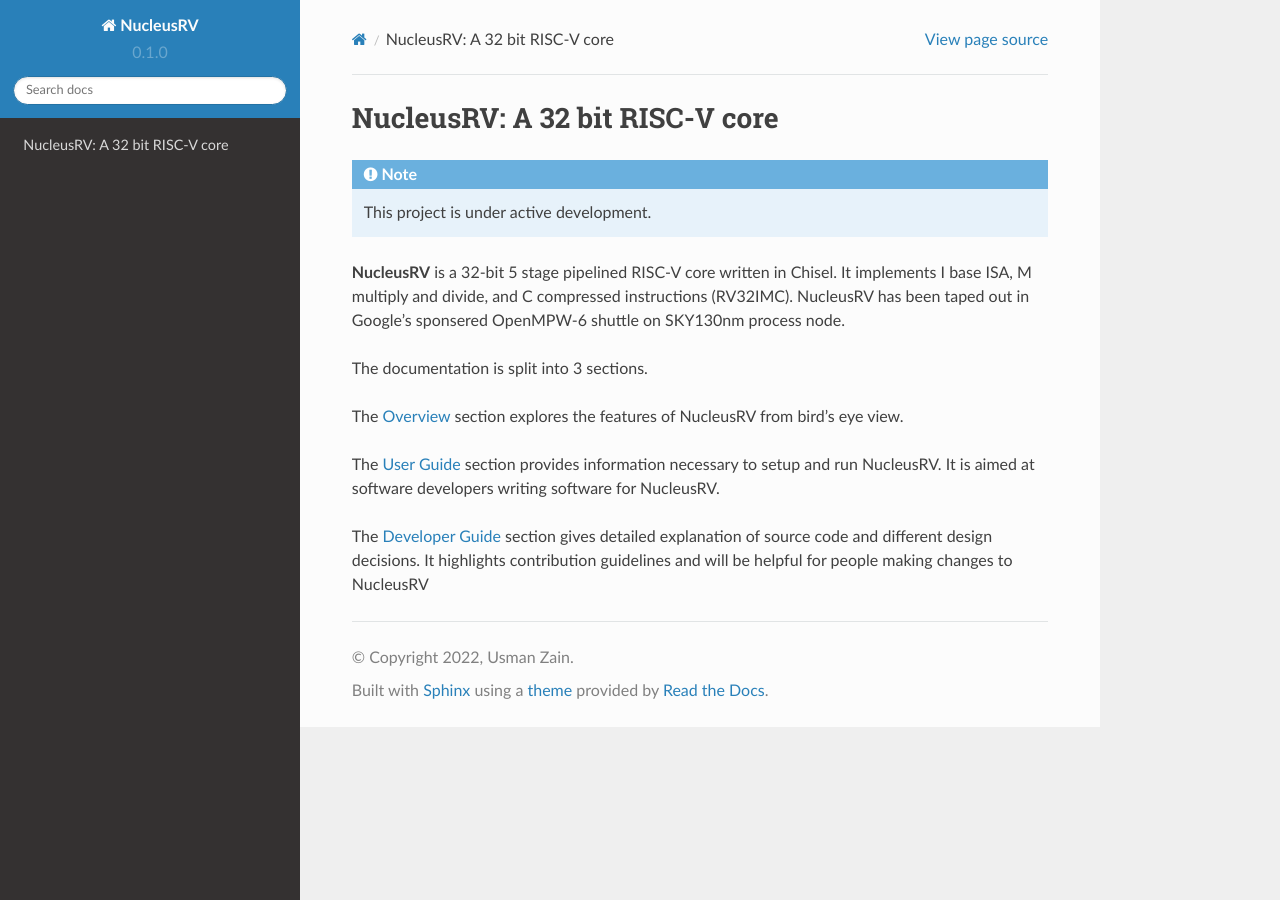
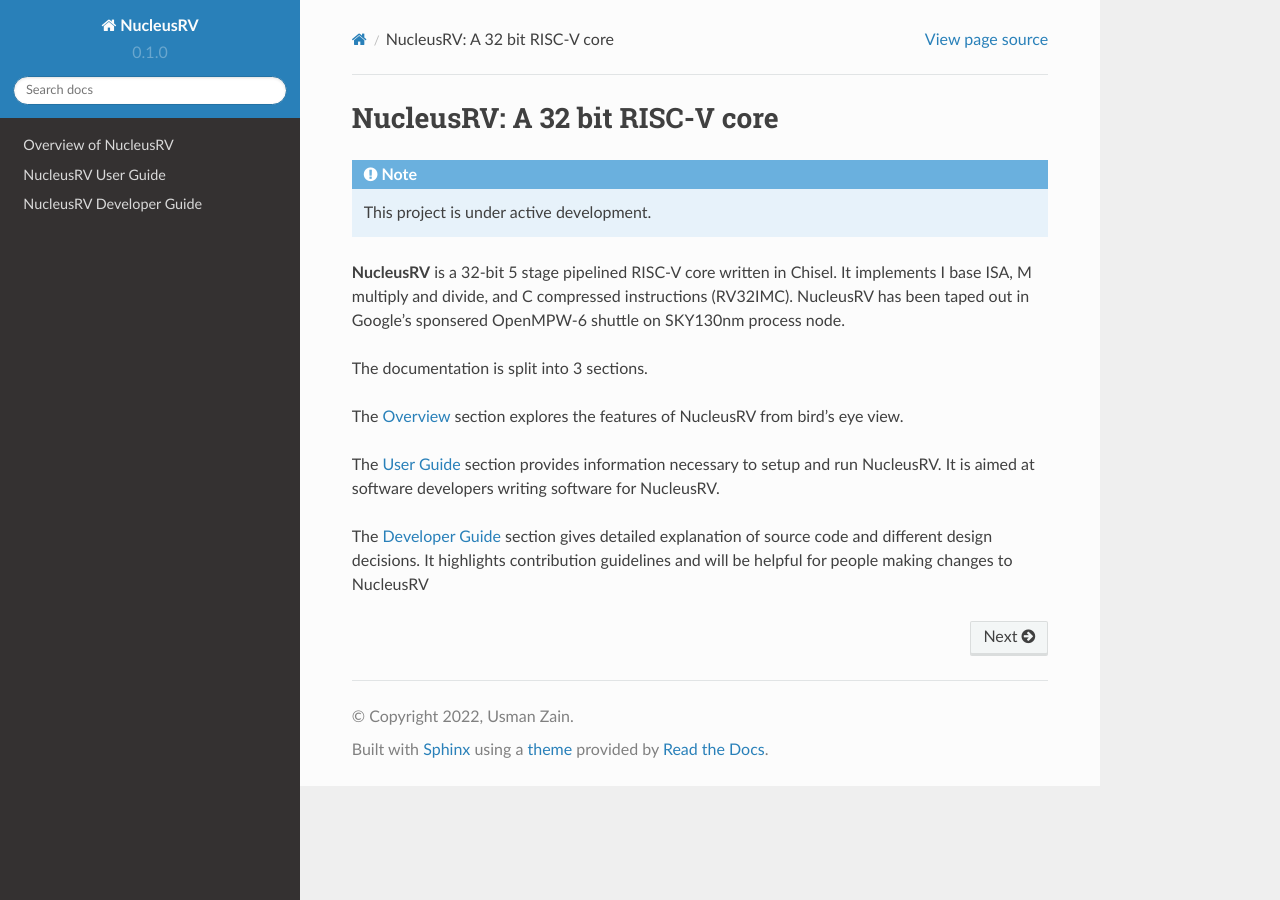
Before and after one commit to syedowaisalishah/nucleusrv, a Sphinx documentation site: the page built from docs/index.rst, in a window 1280 px wide. Built offline with Sphinx 7.4.7 and the Read the Docs theme 2.0.0, drawn with Linux system fonts in a browser that asks for light colours; some of the changed lines change nothing that is shown.

Commit message:
sidebar links

```diff
--- a/docs/index.rst
+++ b/docs/index.rst
@@ -17,3 +17,11 @@ NucleusRV. It is aimed at software developers writing software for NucleusRV.
 The :doc:`Developer Guide <03_dev/index>` section gives detailed explanation of source code and different
 design decisions. It highlights contribution guidelines and will be helpful for people making
 changes to NucleusRV
+
+.. toctree::
+   :maxdepth: 2
+   :hidden:
+
+   01_overview/index.rst
+   02_user/index.rst
+   03_dev/index.rst
```
